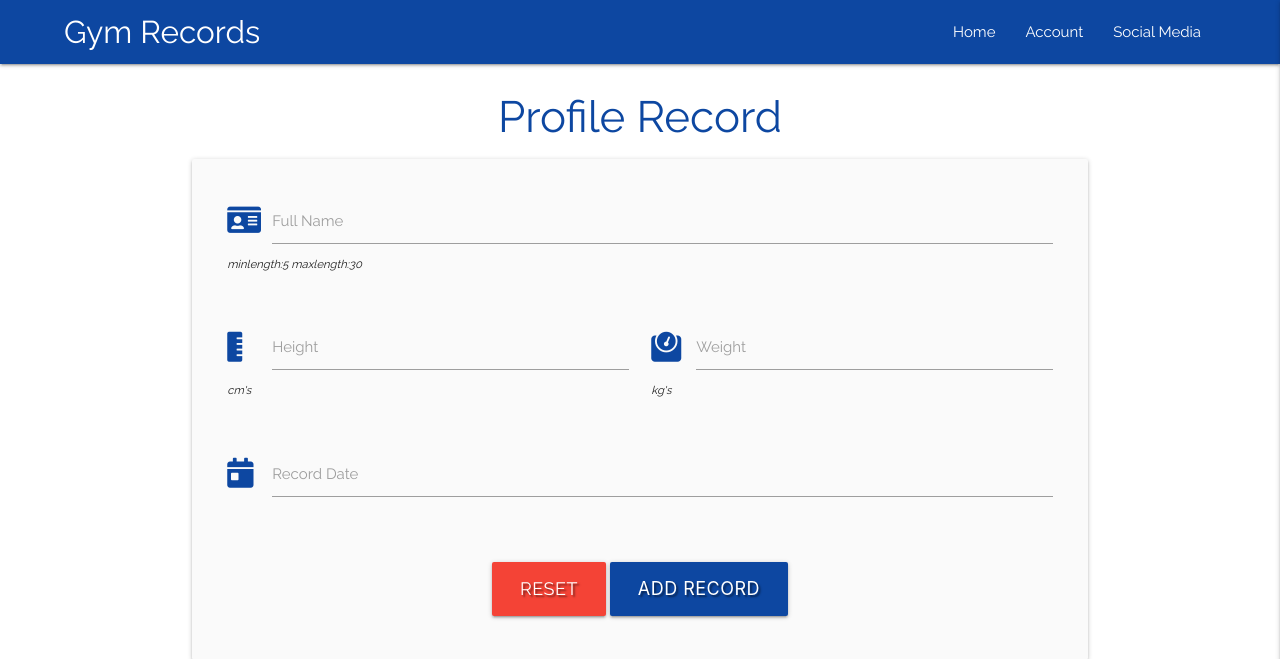
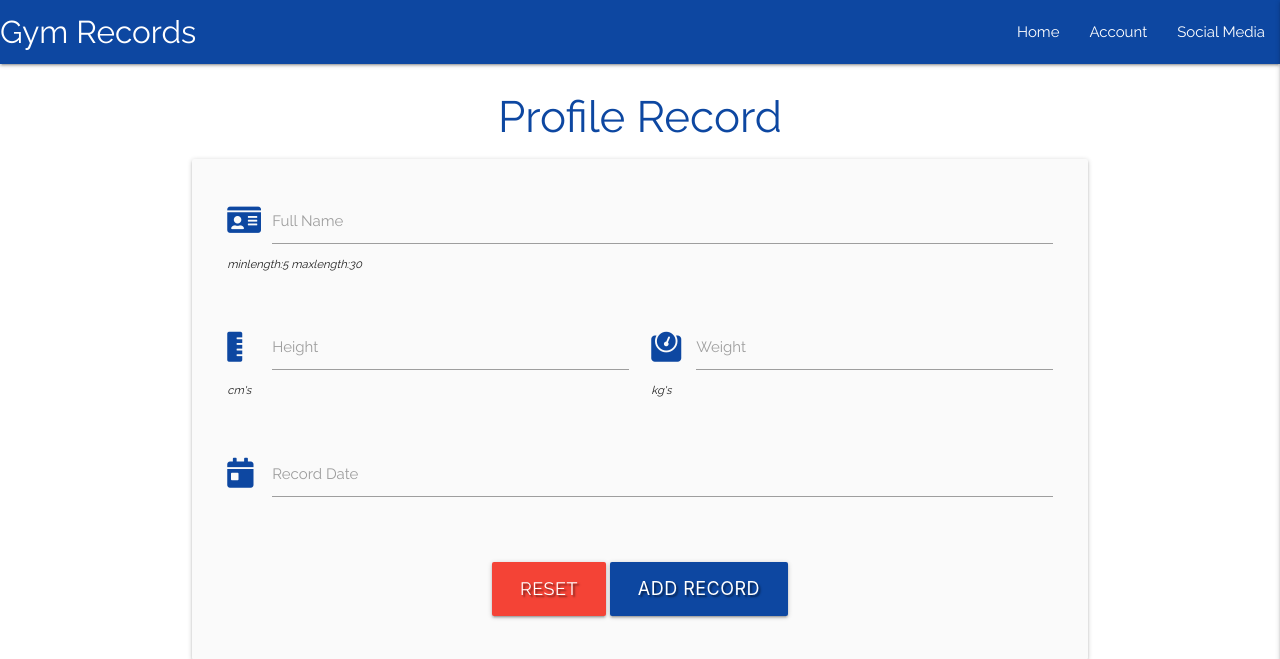
Before and after one commit to kylelawrencedev/gym-records-crud, a Flask app: page /add_record in a window 1280 px wide. Shown: the top 659 px of the page. Run offline with Flask 2, Linux system fonts and the light colour scheme; some libraries are stand-ins or nearby versions.

Commit message:
Bug: Remove margin and width for navbar

```diff
--- a/static/css/style.css
+++ b/static/css/style.css
@@ -35,9 +35,3 @@ tr {
     margin-top: 10%;
     box-shadow: 0 0 20px 5px rgb(13, 71, 161, 0.5);
 }
-.nav-wrapper {
-    margin: 0 5%;
-}
-.brand-logo {
-    width: 100%;
-}
```
